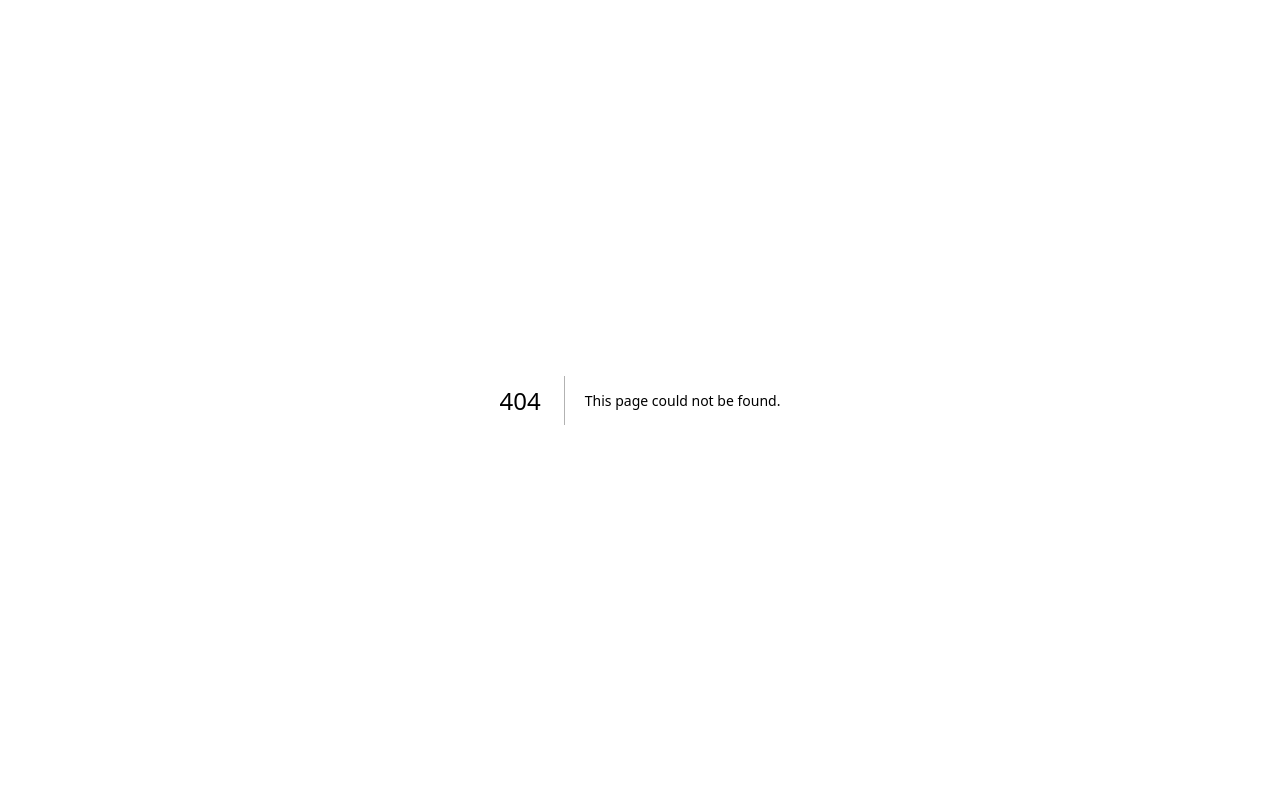
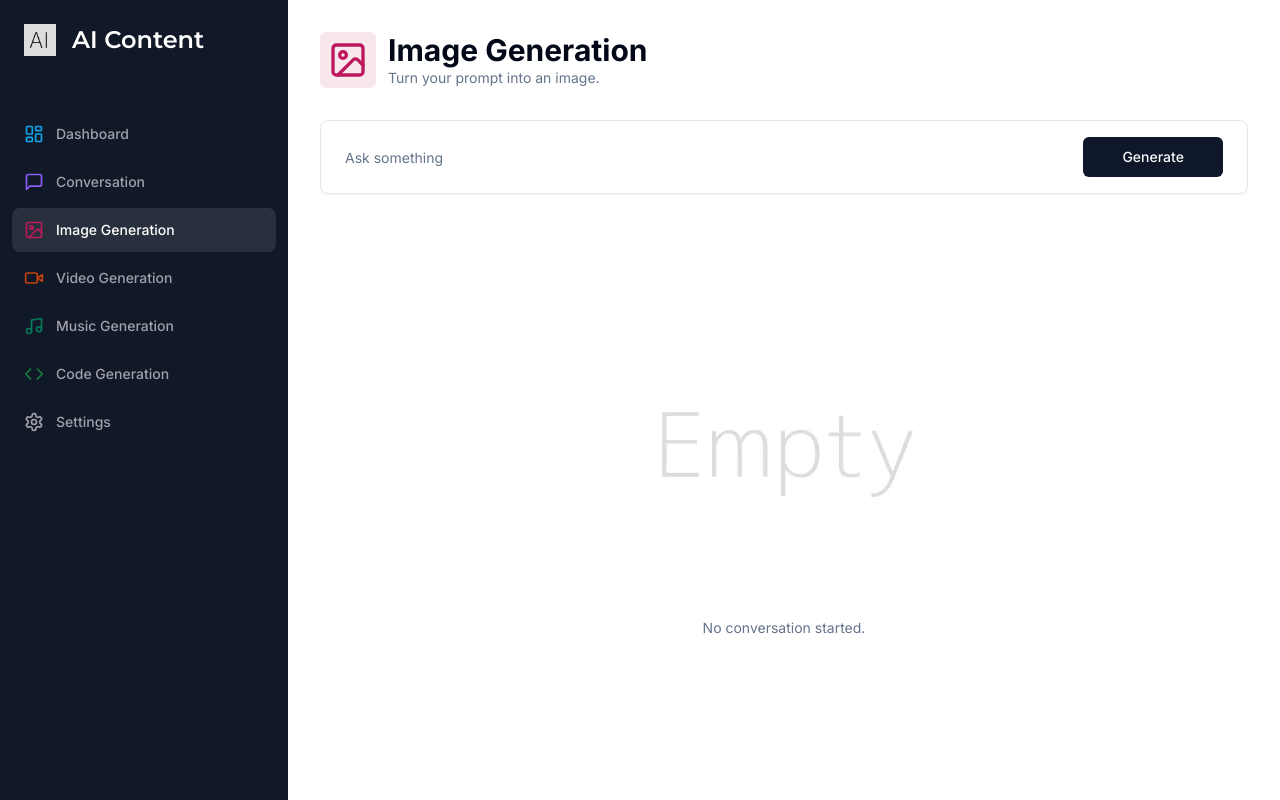
Before and after one commit to susanta/ai-content-genertor, a Next.js app: page /image in a window 1280 px wide. Before the commit this address had no page. Built offline with nearby package versions, Linux system fonts and the light colour scheme.

Commit message:
Added image generation formschema

```diff
--- /dev/null
+++ b/app/(dashboard)/(routes)/image/constants.ts
@@ -0,0 +1,47 @@
+import * as z from 'zod';
+
+export const formSchema = z.object({
+  prompt: z.string().min(1, {
+    message: 'Image Prompt is requeird',
+  }),
+  amount: z.string().min(1),
+  resolution: z.string().min(1),
+});
+
+export const amountOptions = [
+  {
+    value: '1',
+    label: '1 Photo',
+  },
+  {
+    value: '2',
+    label: '2 Photos',
+  },
+  {
+    value: '3',
+    label: '3 Photos',
+  },
+  {
+    value: '4',
+    label: '4 Photos',
+  },
+  {
+    value: '5',
+    label: '5 Photos',
+  },
+];
+
+export const resolutionOptions = [
+  {
+    value: '256x256',
+    label: '256x256',
+  },
+  {
+    value: '512x512',
+    label: '512x512',
+  },
+  {
+    value: '1024x1024',
+    label: '1024x1024',
+  },
+];
--- /dev/null
+++ b/app/(dashboard)/(routes)/image/page.tsx
@@ -0,0 +1,133 @@
+'use client';
+
+import * as z from 'zod';
+import Heading from '@/components/heading';
+import { ImageIcon } from 'lucide-react';
+import { useForm } from 'react-hook-form';
+import { zodResolver } from '@hookform/resolvers/zod';
+
+import { formSchema } from './constants';
+import { Form, FormControl, FormField, FormItem } from '@/components/ui/form';
+import { Input } from '@/components/ui/input';
+import { Button } from '@/components/ui/button';
+import axios from 'axios';
+import { useRouter } from 'next/navigation';
+import { useState } from 'react';
+import { ChatCompletionRequestMessage } from 'openai';
+import { Empty } from '@/components/empty';
+import { Loader } from '@/components/loader';
+import { cn } from '@/lib/utils';
+import { UserAvatar } from '@/components/user-avatar';
+import { BotAvatar } from '@/components/bot-avatar';
+
+const ImagePage = () => {
+  const router = useRouter();
+  const [messages, setMessages] = useState<ChatCompletionRequestMessage[]>([]);
+
+  const form = useForm<z.infer<typeof formSchema>>({
+    resolver: zodResolver(formSchema),
+    defaultValues: {
+      prompt: '',
+    },
+  });
+
+  const isLoading = form.formState.isSubmitting;
+
+  const onSubmit = async (values: z.infer<typeof formSchema>) => {
+    try {
+      const userMessage: ChatCompletionRequestMessage = {
+        role: 'user',
+        content: values.prompt,
+      };
+
+      const newMessage = [...messages, userMessage];
+
+      const response = await axios.post('/api/conversation', {
+        messages: newMessage,
+      });
+
+      setMessages((current) => [...current, userMessage, response.data]);
+
+      form.reset();
+    } catch (error: any) {
+      // TODO: Open Pro Model
+      console.log(error);
+    } finally {
+      router.refresh();
+    }
+  };
+
+  return (
+    <div>
+      <Heading
+        title="Image Generation"
+        description="Turn your prompt into an image."
+        icon={ImageIcon}
+        iconColor="text-pink-700"
+        bgColor="bg-pink-700/10"
+      />
+      <div className="px-4 lg:px-8">
+        <div>
+          <Form {...form}>
+            <form
+              onSubmit={form.handleSubmit(onSubmit)}
+              className="rounded-lg border w-full p-4 px-3 md:px-6 focus-within: shadow-sm grid grid-cols-12 gap-2"
+            >
+              <FormField
+                name="prompt"
+                render={({ field }) => (
+                  <FormItem className="col-sapn-12 col-span-10">
+                    <FormControl className="m-0 p-0">
+                      <Input
+                        className="border-0 outline-none focus-visible:ring-0 focus-visible:ring-transparent"
+                        disabled={isLoading}
+                        placeholder="Ask something"
+                        {...field}
+                      />
+                    </FormControl>
+                  </FormItem>
+                )}
+              />
+              <Button
+                className="col-span-12 lg:col-span-2 w-full"
+                disabled={isLoading}
+              >
+                Generate
+              </Button>
+            </form>
+          </Form>
+        </div>
+        <div className="space-y-4 mt-4">
+          {isLoading && (
+            <div className="p-8 rounded-lg w-full flex items-center justify-center bg-muted">
+              <Loader />
+            </div>
+          )}
+          {messages.length === 0 && !isLoading && (
+            <div>
+              <Empty label="No conversation started." />
+            </div>
+          )}
+          <div className="flex flex-col-reverse gap-y-4">
+            {messages.map((message) => (
+              <div
+                key={message.content}
+                className={cn(
+                  'p-8 w-full flex items-start gap-x-8 rounded-lg',
+                  message.role === 'user'
+                    ? 'bg-white boarder border-black/10'
+                    : 'bg-muted'
+                )}
+              >
+                {message.role === 'user' ? <UserAvatar /> : <BotAvatar />}
+                <p className="text-sm">{message.content}</p>
+              </div>
+            ))}
+          </div>
+        </div>
+      </div>
+    </div>
+  );
+};
+
+export default ImagePage;
```
